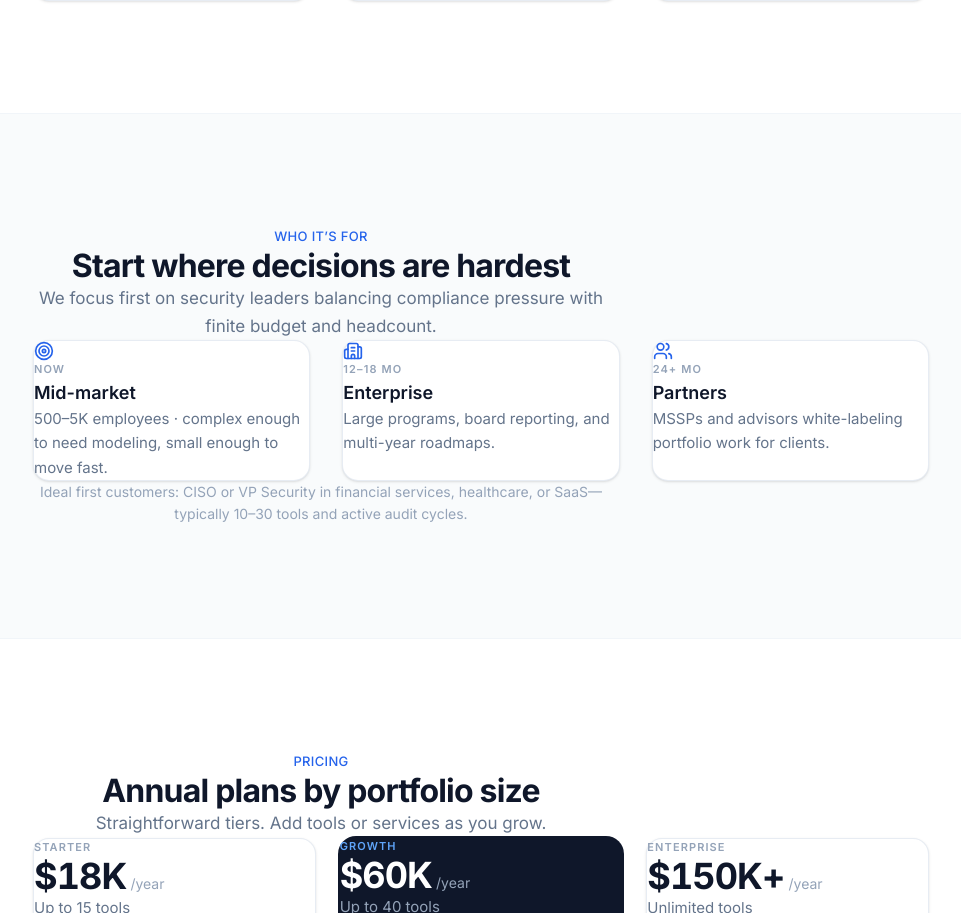
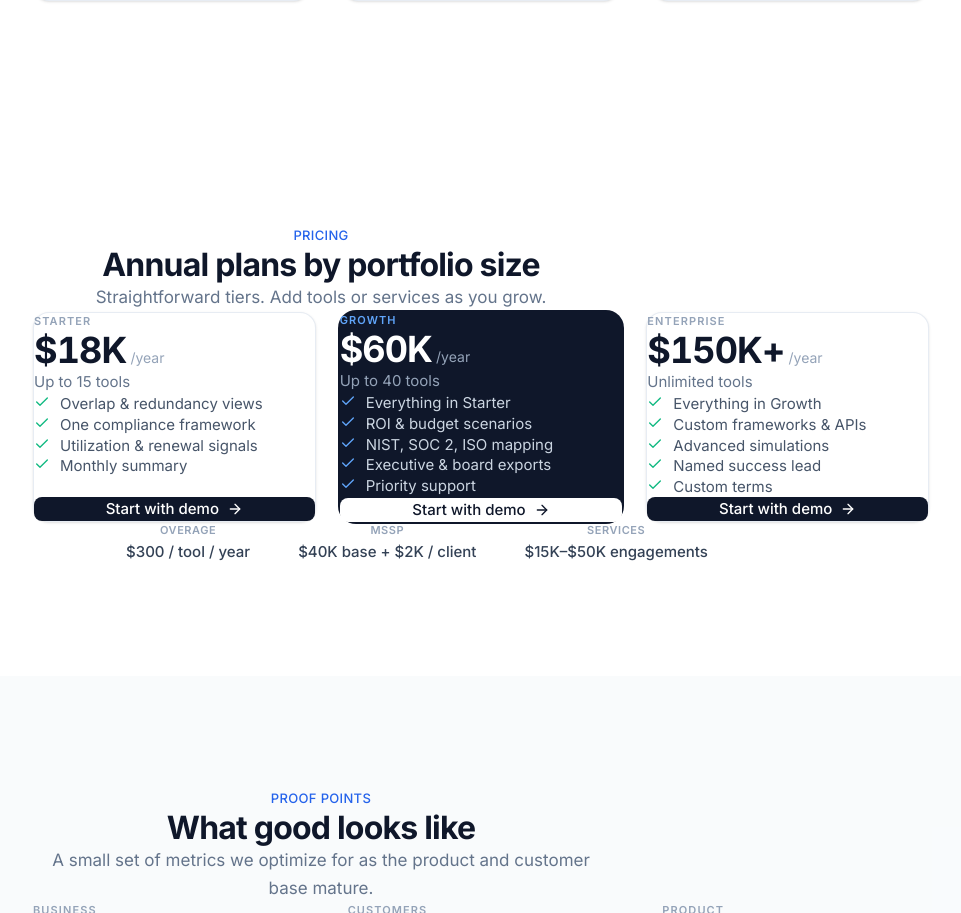
Before and after one commit to poojalohit/OptiSecure, a React (Vite) app: page / in a window 1280 px wide. Shown: the part 1206-2119 px from the top of the page, without its empty margins (85-1046 px from the left). Built offline with nearby package versions, Linux system fonts and the light colour scheme; the HTML template or start-up script is replaced by a standard one.

Commit message:
Refine UX: cleaner desktop hierarchy, tighter copy, and simplified landing flow
Made-with: Cursor

```diff
--- a/src/pages/Landing.tsx
+++ b/src/pages/Landing.tsx
@@ -2,7 +2,6 @@ import Navbar from '../components/landing/Navbar'
 import Hero from '../components/landing/Hero'
 import Problems from '../components/landing/Problems'
 import ValueProp from '../components/landing/ValueProp'
-import Segments from '../components/landing/Segments'
 import Pricing from '../components/landing/Pricing'
 import Metrics from '../components/landing/Metrics'
 import Footer from '../components/landing/Footer'
@@ -14,7 +13,6 @@ export default function Landing() {
       <Hero />
       <Problems />
       <ValueProp />
-      <Segments />
       <Pricing />
       <Metrics />
       <Footer />
```
